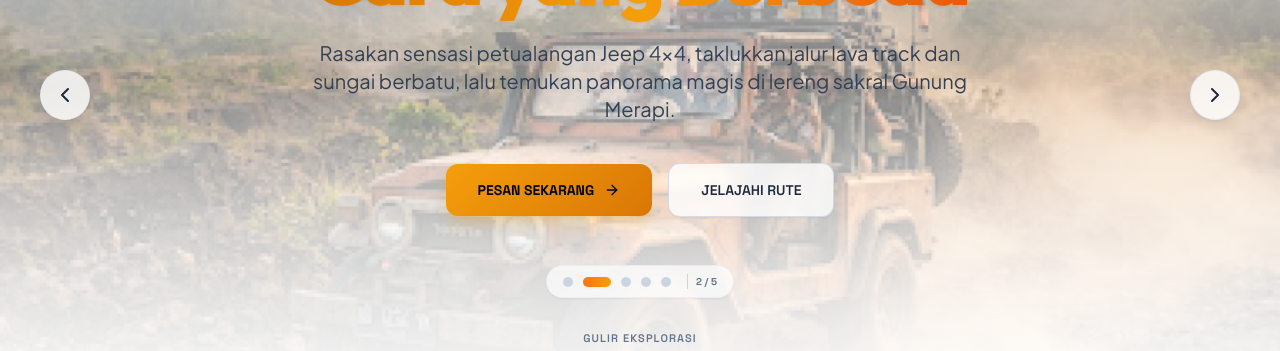
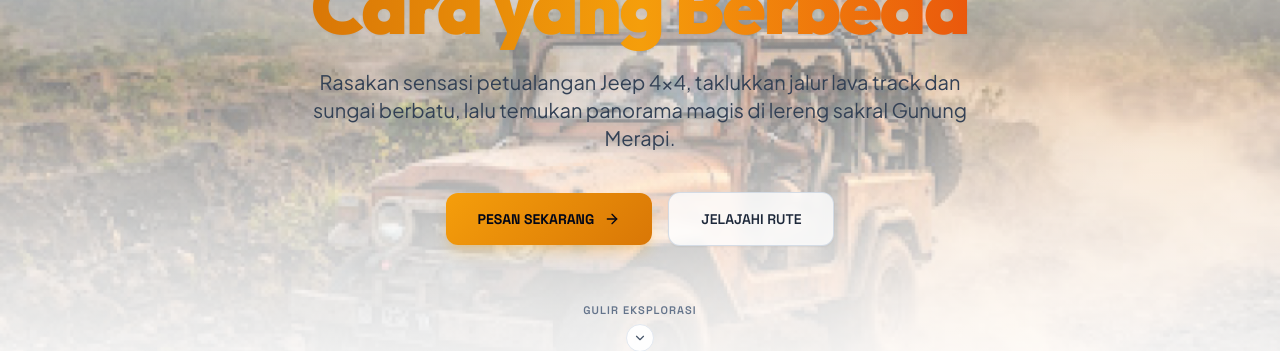
Before and after one commit to creativeheima/JEEP, a Next.js app: page / in a window 1280 px wide. Shown: the part 351-702 px from the top of the page. Built offline with nearby package versions, Linux system fonts and the light colour scheme; no server answers; the database is empty.

Commit message:
style(hero): hide slideshow arrow buttons and dot counter pill for a clean minimalist aesthetic

```diff
--- a/src/components/HeroSection.tsx
+++ b/src/components/HeroSection.tsx
@@ -2,7 +2,7 @@
 
 import React, { useState, useEffect, useRef } from 'react';
 import Image from 'next/image';
-import { ArrowRight, ChevronDown, ChevronLeft, ChevronRight, Sparkles } from 'lucide-react';
+import { ArrowRight, ChevronDown } from 'lucide-react';
 import { HeroSlide } from '@/types/heroSlide';
 
 interface HeroSectionProps {
@@ -65,7 +65,7 @@
       .catch(err => console.error('Error fetching hero slides:', err));
   }, []);
 
-  // Auto-play slideshow every 6 seconds
+  // Auto-play slideshow every 6 seconds smoothly
   useEffect(() => {
     if (slides.length <= 1 || isPaused) return;
 
@@ -84,11 +84,7 @@
     setCurrentIndex((prev) => (prev - 1 + slides.length) % slides.length);
   };
 
-  const goToSlide = (index: number) => {
-    setCurrentIndex(index);
-  };
-
-  // Touch swipe support for mobile
+  // Touch swipe support for mobile gesture (optional swipe gesture remains active)
   const handleTouchStart = (e: React.TouchEvent) => {
     touchStartX.current = e.touches[0].clientX;
   };
@@ -112,7 +108,7 @@
       onTouchEnd={handleTouchEnd}
       className="relative min-h-[820px] lg:min-h-[860px] flex items-center justify-center pt-20 sm:pt-24 pb-16 overflow-hidden bg-white select-none"
     >
-      {/* Background Slideshow Layer */}
+      {/* Background Slideshow Layer (Clean Seamless Transition) */}
       <div className="absolute inset-0 z-0 overflow-hidden">
         {slides.map((slide, idx) => {
           const isActive = idx === currentIndex;
@@ -141,28 +137,6 @@
         <div className="absolute inset-0 z-20 bg-gradient-to-b from-white/90 via-transparent to-white pointer-events-none" />
       </div>
 
-      {/* Left Navigation Arrow */}
-      {slides.length > 1 && (
-        <button
-          onClick={prevSlide}
-          aria-label="Slide Sebelumnya"
-          className="absolute left-3 sm:left-6 lg:left-10 z-30 p-2.5 sm:p-3 rounded-full bg-white/80 hover:bg-white text-slate-800 hover:text-orange-600 shadow-lg shadow-slate-900/10 border border-slate-200/80 backdrop-blur-md transition-all duration-200 hover:scale-110 active:scale-95 cursor-pointer"
-        >
-          <ChevronLeft className="w-5 h-5 sm:w-6 sm:h-6" />
-        </button>
-      )}
-
-      {/* Right Navigation Arrow */}
-      {slides.length > 1 && (
-        <button
-          onClick={nextSlide}
-          aria-label="Slide Berikutnya"
-          className="absolute right-3 sm:right-6 lg:right-10 z-30 p-2.5 sm:p-3 rounded-full bg-white/80 hover:bg-white text-slate-800 hover:text-orange-600 shadow-lg shadow-slate-900/10 border border-slate-200/80 backdrop-blur-md transition-all duration-200 hover:scale-110 active:scale-95 cursor-pointer"
-        >
-          <ChevronRight className="w-5 h-5 sm:w-6 sm:h-6" />
-        </button>
-      )}
-
       {/* Center Content Container */}
       <div className="relative z-20 max-w-5xl mx-auto px-4 sm:px-6 text-center flex flex-col items-center">
         {/* Top Badge with Active Slide Tag */}
@@ -187,7 +161,7 @@
         </p>
 
         {/* Action Buttons */}
-        <div className="flex flex-col sm:flex-row items-center gap-4 w-full sm:w-auto mb-12">
+        <div className="flex flex-col sm:flex-row items-center gap-4 w-full sm:w-auto mb-14">
           <button
             onClick={() => onOpenBooking ? onOpenBooking() : document.getElementById('paket-wisata')?.scrollIntoView({ behavior: 'smooth' })}
             className="amber-gradient-btn w-full sm:w-auto px-8 py-4 rounded-xl font-space font-bold text-sm text-slate-950 shadow-lg shadow-amber-500/25 flex items-center justify-center gap-2.5 group cursor-pointer"
@@ -203,31 +177,6 @@
             JELAJAHI RUTE
           </a>
         </div>
-
-        {/* Slideshow Dot Indicators (Maksimal 5) */}
-        {slides.length > 1 && (
-          <div className="flex items-center gap-2.5 mb-8 bg-white/70 backdrop-blur-md px-4 py-2 rounded-full border border-slate-200/60 shadow-sm">
-            {slides.map((slide, idx) => {
-              const isActive = idx === currentIndex;
-              return (
-                <button
-                  key={slide.id || idx}
-                  onClick={() => goToSlide(idx)}
-                  aria-label={`Buka slide ${idx + 1}`}
-                  className={`transition-all duration-300 rounded-full cursor-pointer ${
-                    isActive
-                      ? 'w-7 h-2.5 bg-gradient-to-r from-orange-500 to-amber-500 shadow-sm'
-                      : 'w-2.5 h-2.5 bg-slate-300 hover:bg-slate-400'
-                  }`}
-                  title={slide.title || `Slide ${idx + 1}`}
-                />
-              );
-            })}
-            <span className="font-space font-bold text-[10px] text-slate-500 ml-1.5 border-l border-slate-300 pl-2">
-              {currentIndex + 1} / {slides.length}
-            </span>
-          </div>
-        )}
 
         {/* Scroll Indicator */}
         <a
```
